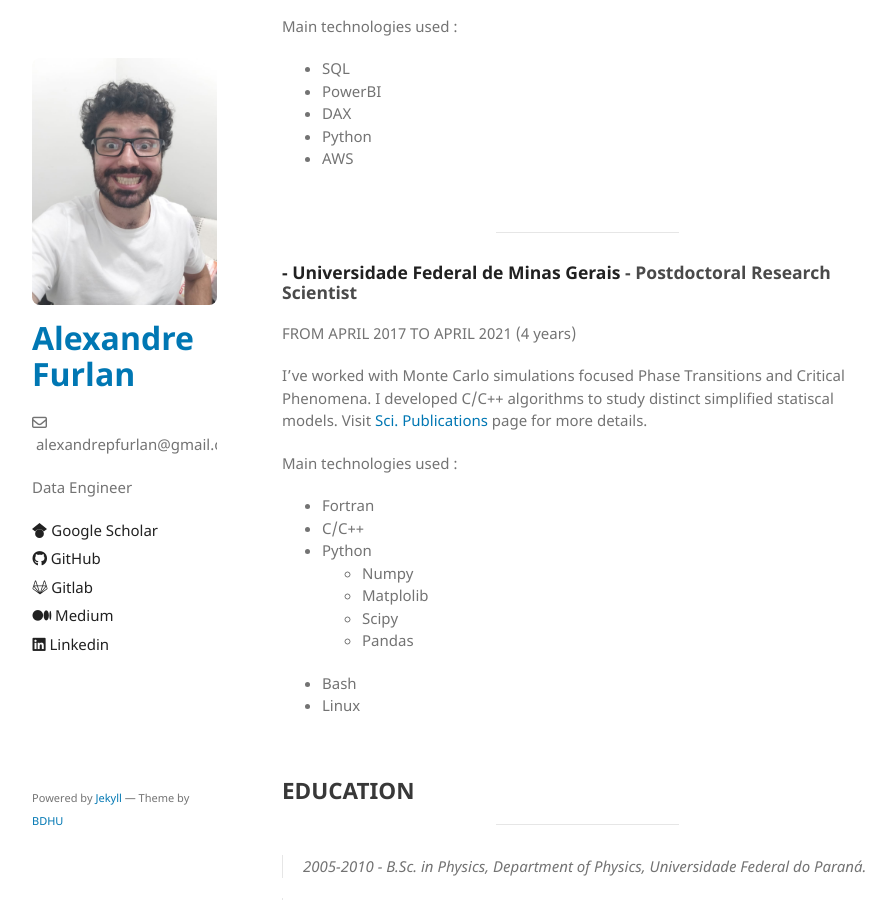
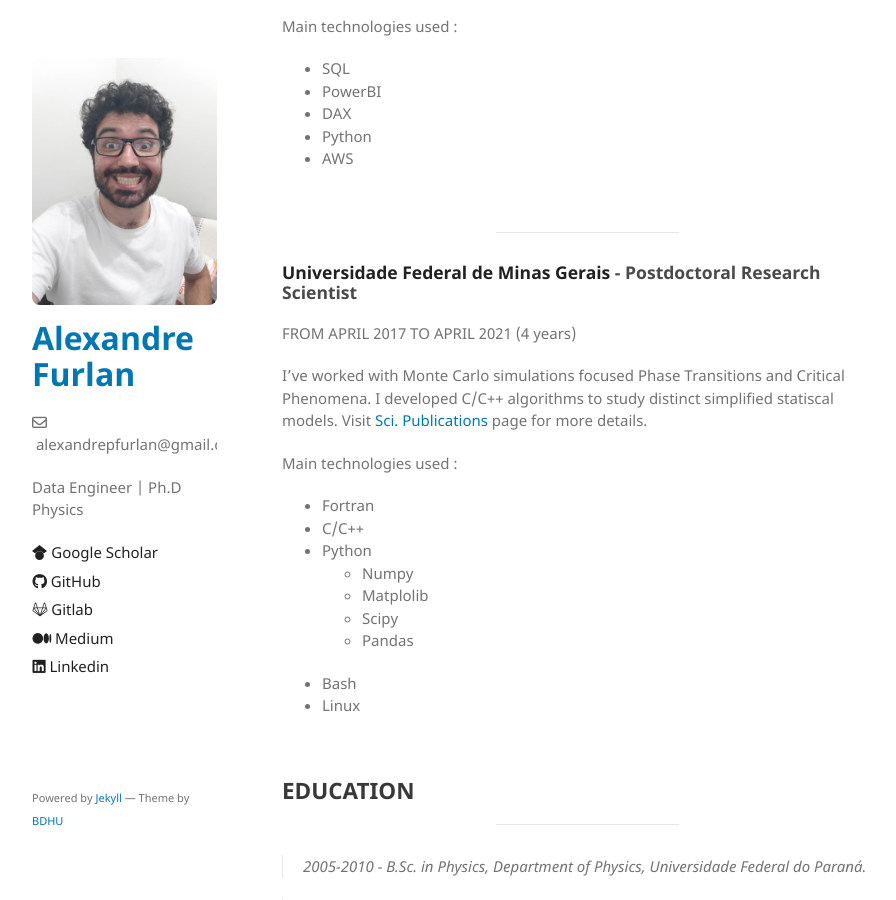
Before and after one commit to apfurlan/apfurlan.github.io, a Jekyll site: the page built from cv-page.md, in a window 1280 px wide and 900 px high, scrolled down 1156 px. Shown: the whole window, without its empty margins (178-1074 px from the left). Built offline with Jekyll 4.4.1, drawn with Linux system fonts in a browser that asks for light colours; our own code applies the rules of GitHub Pages for plain Markdown files.

Commit message:
init commit

```diff
--- a/_config.yml
+++ b/_config.yml
@@ -1,7 +1,7 @@
 title: Alexandre Furlan
 logo: /assets/img/euSusto.jpeg
 email: alexandrepfurlan@gmail.com
-description: Data Engineer
+description: Data Engineer | Ph.D Physics
 show_downloads: false
 google_analytics: UA-108144808-1
 remote_theme: BDHU/minimalist
--- a/cv-page.md
+++ b/cv-page.md
@@ -67,7 +67,7 @@ Main technologies used :
 &nbsp;
 
 ---
-### **- Universidade Federal de Minas Gerais** - Postdoctoral Research Scientist
+### **Universidade Federal de Minas Gerais** - Postdoctoral Research Scientist
 
 FROM APRIL 2017 TO APRIL 2021 (4 years)
 
```
